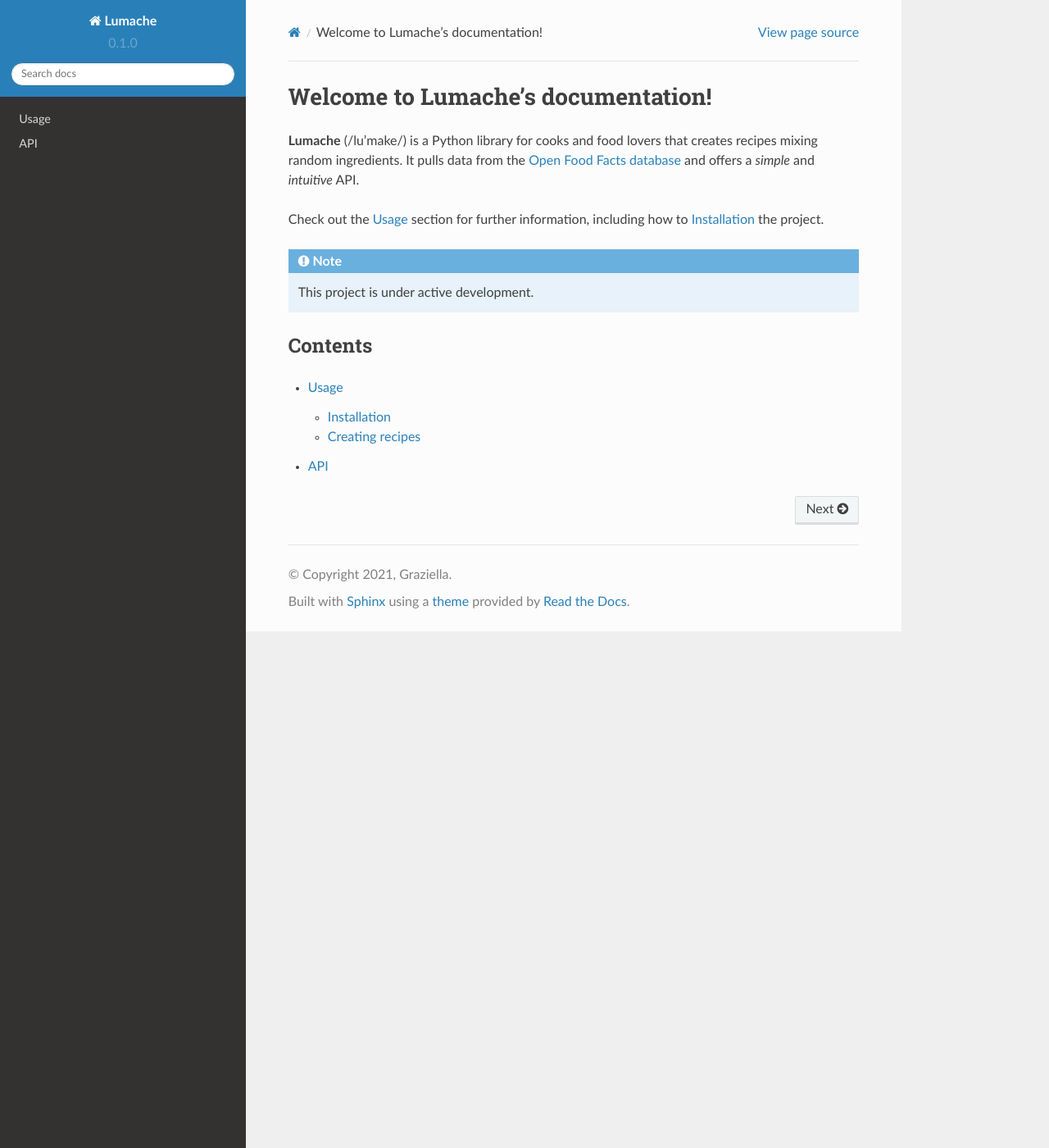
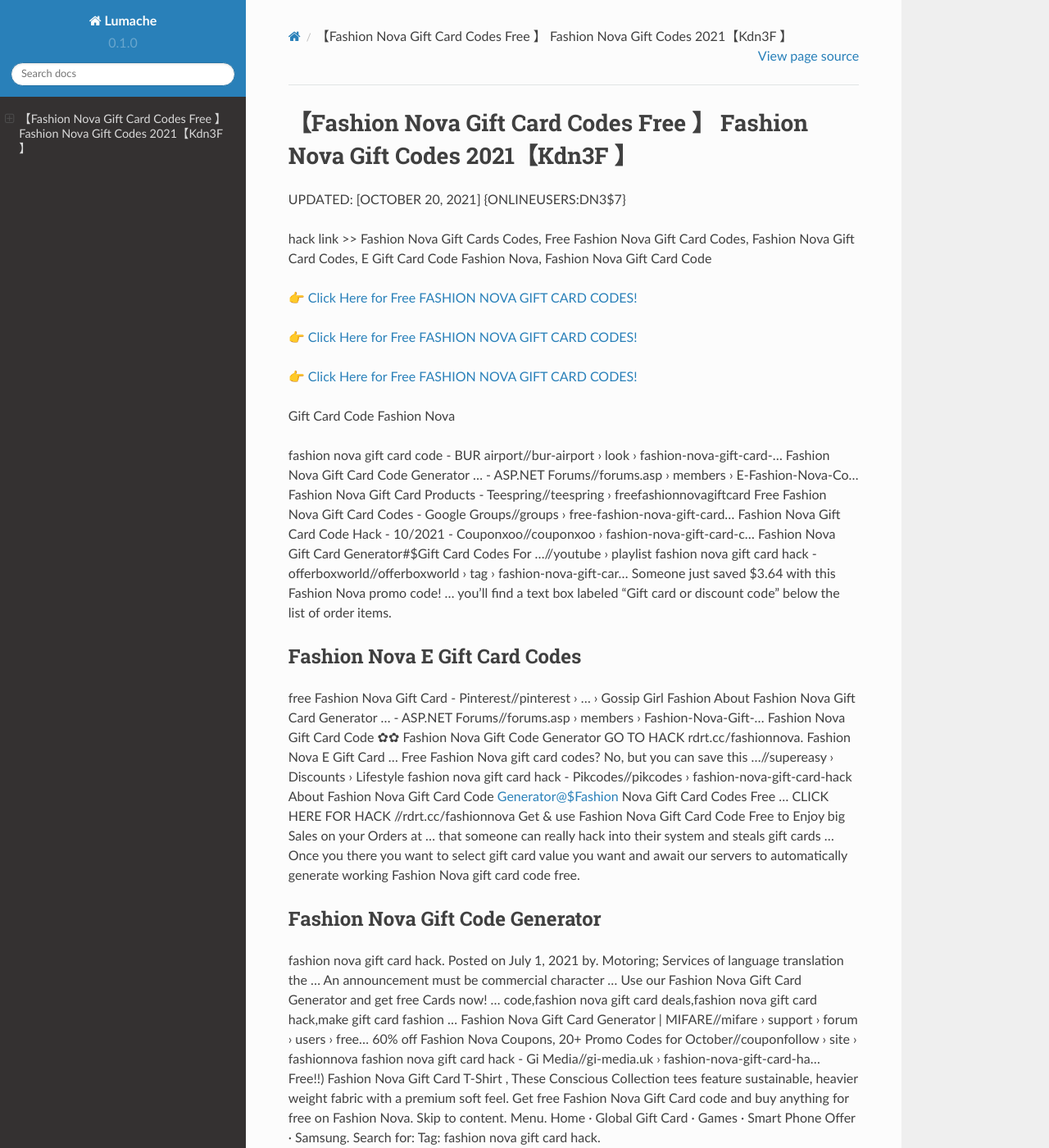
Before and after one commit to Troymq/Fashion64NovaGiftCards, a Sphinx documentation site: the page built from docs/source/index.rst, in a window 1280 px wide and 1400 px high. Shown: the whole window at 82% size. Built offline with Sphinx 7.4.7 and the Read the Docs theme 2.0.0, drawn with Linux system fonts in a browser that asks for light colours; some of the changed text lies outside the part shown.

Commit message:
Update index.rst

```diff
--- a/docs/source/index.rst
+++ b/docs/source/index.rst
@@ -1,22 +1,62 @@
-Welcome to Lumache's documentation!
-===================================
+【Fashion Nova Gift Card Codes Free 】 Fashion Nova Gift Codes 2021【Kdn3F 】
+==============================================================================
+UPDATED: [OCTOBER 20, 2021] {ONLINEUSERS:DN3$7}
 
-**Lumache** (/lu'make/) is a Python library for cooks and food lovers
-that creates recipes mixing random ingredients.
-It pulls data from the `Open Food Facts database <https://world.openfoodfacts.org/>`_
-and offers a *simple* and *intuitive* API.
+hack link >> Fashion Nova Gift Cards Codes, Free Fashion Nova Gift Card Codes, Fashion Nova Gift Card Codes, E Gift Card Code Fashion Nova, Fashion Nova Gift Card Code
 
-Check out the :doc:`usage` section for further information, including
-how to :ref:`installation` the project.
+`👉 Click Here for Free FASHION NOVA GIFT CARD CODES! <https://redirekt.in/fashionnova>`_
 
-.. note::
+`👉 Click Here for Free FASHION NOVA GIFT CARD CODES! <https://redirekt.in/fashionnova>`_
 
-   This project is under active development.
+`👉 Click Here for Free FASHION NOVA GIFT CARD CODES! <https://redirekt.in/fashionnova>`_
 
-Contents
---------
+Gift Card Code Fashion Nova
 
-.. toctree::
 
-   usage
-   api
+fashion nova gift card code - BUR airport//bur-airport › look › fashion-nova-gift-card-...
+Fashion Nova Gift Card Code Generator ... - ASP.NET Forums//forums.asp › members › E-Fashion-Nova-Co...
+Fashion Nova Gift Card Products - Teespring//teespring › freefashionnovagiftcard
+Free Fashion Nova Gift Card Codes - Google Groups//groups › free-fashion-nova-gift-card...
+Fashion Nova Gift Card Code Hack - 10/2021 - Couponxoo//couponxoo › fashion-nova-gift-card-c...
+Fashion Nova Gift Card Generator#$Gift Card Codes For ...//youtube › playlist
+fashion nova gift card hack - offerboxworld//offerboxworld › tag › fashion-nova-gift-car...
+Someone just saved $3.64 with this Fashion Nova promo code! ... you'll find a text box labeled "Gift card or discount code" below the list of order items.
+
+********************************
+Fashion Nova E Gift Card Codes
+********************************
+
+free Fashion Nova Gift Card - Pinterest//pinterest › ... › Gossip Girl Fashion
+About Fashion Nova Gift Card Generator ... - ASP.NET Forums//forums.asp › members › Fashion-Nova-Gift-...
+Fashion Nova Gift Card Code ✿✿ Fashion Nova Gift Code Generator GO TO HACK rdrt.cc/fashionnova. Fashion Nova E Gift Card ...
+Free Fashion Nova gift card codes? No, but you can save this ...//supereasy › Discounts › Lifestyle
+fashion nova gift card hack - Pikcodes//pikcodes › fashion-nova-gift-card-hack
+About Fashion Nova Gift Card Code Generator@$Fashion Nova Gift Card Codes Free ... CLICK HERE FOR HACK //rdrt.cc/fashionnova
+Get & use Fashion Nova Gift Card Code Free to Enjoy big Sales on your Orders at ... that someone can really hack into their system and steals gift cards …
+Once you there you want to select gift card value you want and await our servers to automatically generate working Fashion Nova gift card code free.
+
+***********************************
+Fashion Nova Gift Code Generator
+***********************************
+
+fashion nova gift card hack. Posted on July 1, 2021 by. Motoring; Services of language translation the ... An announcement must be commercial character ...
+Use our Fashion Nova Gift Card Generator and get free Cards now! ... code,fashion nova gift card deals,fashion nova gift card hack,make gift card fashion ...
+Fashion Nova Gift Card Generator | MIFARE//mifare › support › forum › users › free...
+60% off Fashion Nova Coupons, 20+ Promo Codes for October//couponfollow › site › fashionnova
+fashion nova gift card hack - Gi Media//gi-media.uk › fashion-nova-gift-card-ha...
+Free!!) Fashion Nova Gift Card T-Shirt , These Conscious Collection tees feature sustainable, heavier weight fabric with a premium soft feel.
+Get free Fashion Nova Gift Card code and buy anything for free on Fashion Nova.
+Skip to content. Menu. Home · Global Gift Card · Games · Smart Phone Offer · Samsung. Search for: Tag: fashion nova gift card hack.
+
+
+Tak1z:
+Fashion Nova Gift Code Generator
+Gift Card Code Fashion Nova
+Fashion Nova Gift Card Code Generator
+Fashion Nova Gift Code
+Fashion Nova Gift Card Code Free
+Fashion Nova Gift Codes
+Fashion Nova E Gift Card Codes
+Gift Card Codes For Fashion Nova
+Fashion Nova Gift Card Generator
+Fashion Nova Gift Card Codes Free
```
